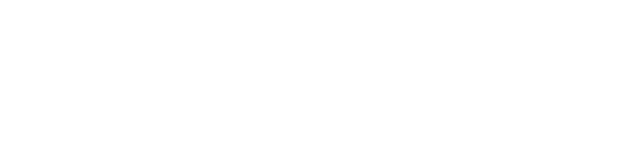
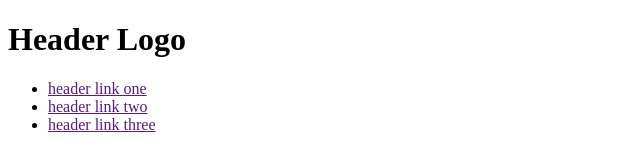
Before and after one commit to paulomonsale/landing-page, a plain HTML site: page index.html in a window 1280 px wide. Shown: the whole page, without its empty margins (0-640 px from the left). Drawn offline with Linux system fonts and the light colour scheme.

Commit message:
Create header elements

```diff
--- a/index.html
+++ b/index.html
@@ -7,6 +7,25 @@
     <link rel="stylesheet" href="style.css">
   </head>
   <body>
+    <div class="header">
+      <h1>Header Logo</h1>
+      <ul>
+        <li><a href="">header link one</a></li>
+        <li><a href="">header link two</a></li>
+        <li><a href="">header link three</a></li>
+      </ul>
+    </div>
+    <div class="section-1">
 
+    </div>
+    <div class="section-2">
+
+    </div>
+    <div class="section-3">
+
+    </div>
+    <div class="footer">
+
+    </div>
   </body>
 </html>
```
